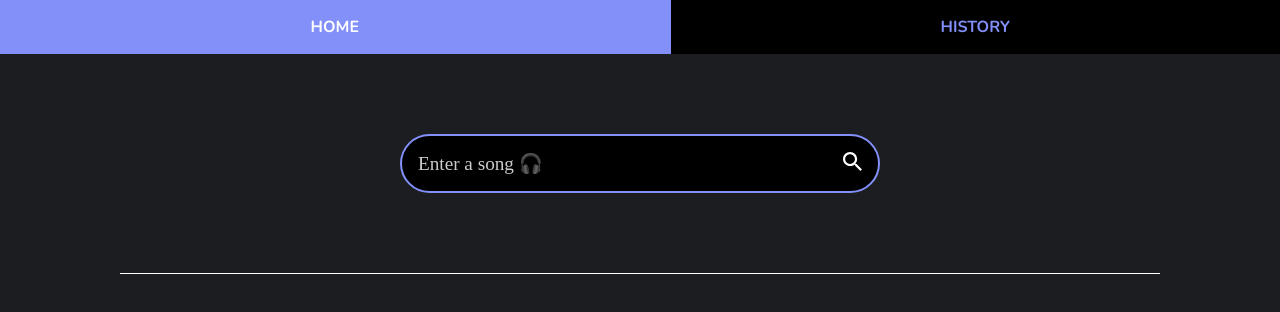
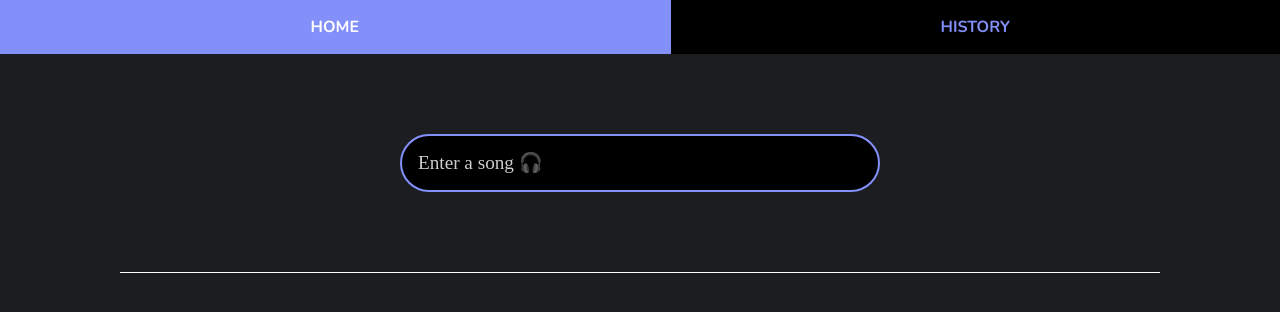
Before and after one commit to KurtEuraj/tracker, a React (Create React App) app: page / in a window 1280 px wide. Shown: the top 312 px of the page. Built offline with nearby package versions, Linux system fonts and the light colour scheme; the HTML template or start-up script is replaced by a standard one; a web font is replaced by a local one.

Commit message:
add song suggestion search on click. remove search icon

```diff
--- a/src/components/Hero/Hero.jsx
+++ b/src/components/Hero/Hero.jsx
@@ -2,11 +2,11 @@ import "./Hero.scss"
 import SearchBar from "../SearchBar/SearchBar"
 import SearchSuggestions from "../SearchSuggestions/SearchSuggestions"
 
-function Hero({ handleSearch, updateSearchTerm, searchResults, handleSongsSuggestion, query }) {
+function Hero({ updateSearchTerm, searchResults, handleSongsSuggestion, query, showResults }) {
   return (
     <div className="hero">
-      <SearchBar handleSearch={handleSearch} updateSearchTerm={updateSearchTerm} query={query} />
-      {(query.length > 0) ? <SearchSuggestions searchResults={searchResults} handleSongsSuggestion={handleSongsSuggestion} /> : null}
+      <SearchBar updateSearchTerm={updateSearchTerm} query={query} />
+      {(query.length > 0 && showResults) ? <SearchSuggestions searchResults={searchResults} handleSongsSuggestion={handleSongsSuggestion} /> : null}
     </div>
   )
 }
--- a/src/components/SearchBar/SearchBar.jsx
+++ b/src/components/SearchBar/SearchBar.jsx
@@ -1,14 +1,10 @@
 import "./SearchBar.scss"
-import searchIcon from "../../assets/images/search.svg"
 
-function SearchBar({ handleSearch, updateSearchTerm, query }) {
+function SearchBar({ updateSearchTerm, query }) {
   return (
-    <form className="search-bar" onSubmit={handleSearch}>
+    <form className="search-bar">
       <div className="search-bar__wrapper">
         <input className="search-bar__input" name="song" type="text" placeholder="Enter a song 🎧" onChange={updateSearchTerm} value={query} required/>
-        <button type="submit" className="search-bar__submit-button">
-          <img src={searchIcon} alt="search icon" className="search-bar__submit-icon" />
-        </button>
       </div>
     </form>
   )
--- a/src/pages/Home/Home.jsx
+++ b/src/pages/Home/Home.jsx
@@ -7,14 +7,10 @@ function Home() {
 
     const [song, setSong] = useState({})
     const [searchResults, setSearchResults] = useState([])
+    const [showResults, setShowResults] = useState(false)
     const [isLoading, setIsLoading] = useState(false)
     const [query, setQuery] = useState("")
     const [savedQuery, setSavedQuery] = useState("")
-
-    const handleSongsSuggestion = (result) => {
-        const searchStr = `${result.song} by ${result.artists}`
-        setQuery(searchStr)
-    }
 
     const updateHistory = (songName, songId) => {
         let history = sessionStorage.getItem("history") || ""
@@ -27,6 +23,7 @@ function Home() {
 
     const updateSearchTerm = async (e) => {
         setQuery(e.target.value)
+        setShowResults(true)
         if (query) {
             const reqBody = {
                 search: e.target.value
@@ -36,12 +33,14 @@ function Home() {
         }
     }
 
-    const handleSearch = async (e) => {
-        e.preventDefault()
+    const handleSongsSuggestion = async (result) => {
+        const searchStr = `${result.song} by ${result.artists}`
+        setShowResults(false)
+        setQuery(searchStr)
         setIsLoading(true)
         setSong({})
-        const songToSearch = e.target.song.value
-        setSavedQuery(songToSearch)
+        const songToSearch = searchStr
+        setSavedQuery(searchStr)
         const reqBody = {
             song: songToSearch,
             history: sessionStorage.getItem("history") || ""
@@ -67,7 +66,7 @@ function Home() {
 
     return (
         <main>
-            <Hero handleSearch={handleSearch} updateSearchTerm={updateSearchTerm} searchResults={searchResults} handleSongsSuggestion={handleSongsSuggestion} query={query} />
+            <Hero updateSearchTerm={updateSearchTerm} searchResults={searchResults} handleSongsSuggestion={handleSongsSuggestion} query={query} showResults={showResults} />
             <SongsList song={song} isLoading={isLoading} savedQuery={savedQuery} handleNextSong={handleNextSong} />
         </main>
     );
```
